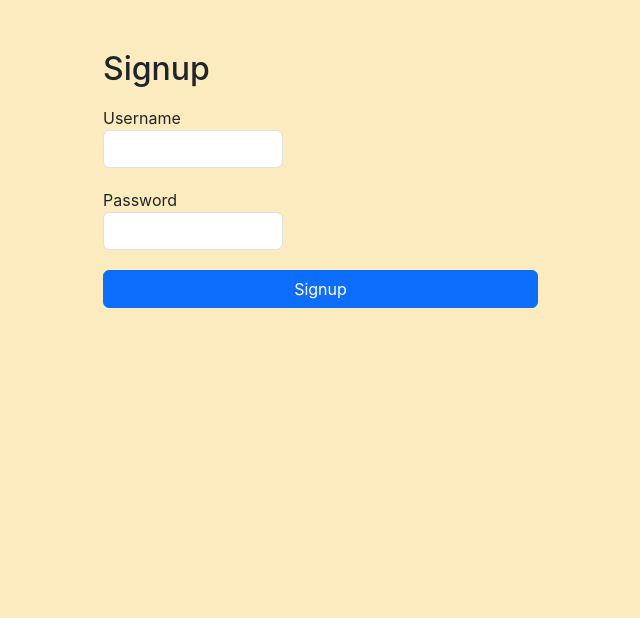
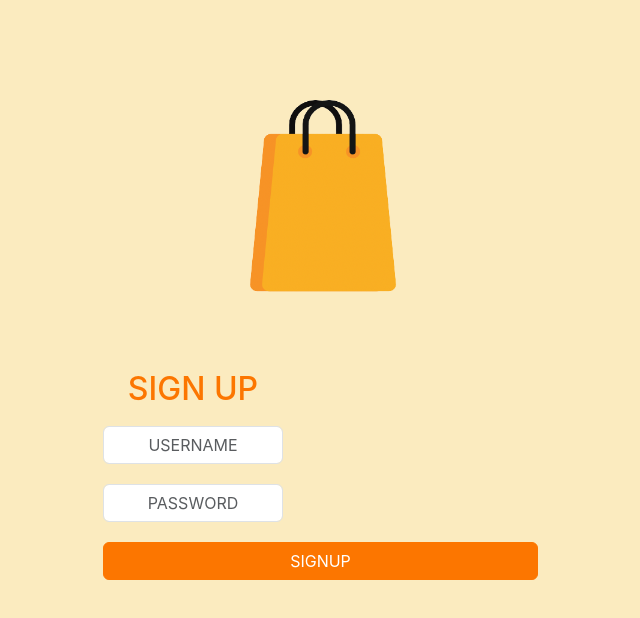
Before and after one commit to charanjose16/Prisewise, a React (Create React App) app in the folder client/: page /signup in a window 1280 px wide. Shown: the top 618 px of the page, without its empty margins (447-1087 px from the left). Built offline with nearby package versions, Linux system fonts and the light colour scheme.

Commit message:
signup page alignment

```diff
--- a/client/src/components/Signup.js
+++ b/client/src/components/Signup.js
@@ -33,16 +33,18 @@ const Signup = () => {
   };
 
   return (
-    <div>
-      <h2>Signup</h2>
+
+     <div className='signupbox'>
+      <img src="logo.png" alt="" width="300" height="280"></img>
+      <h2 className='signup'>SIGN UP</h2>
       <form onSubmit={handleSubmit}>
         <div className="form-group">
-          <label htmlFor="username">Username</label>
           <input
             type="text"
             className="form-control"
             id="username"
             name="username"
+            placeholder='USERNAME'
             value={username}
             onChange={handleChange}
             required
@@ -50,19 +52,20 @@ const Signup = () => {
         </div>
 
         <div className="form-group">
-          <label htmlFor="password">Password</label>
+
           <input
             type="password"
             className="form-control"
             id="password"
             name="password"
+            placeholder='PASSWORD'
             value={password}
             onChange={handleChange}
             required
           />
         </div>
         <button type="submit" className="btn btn-primary">
-          Signup
+          SIGNUP
         </button>
       </form>
     </div>
--- a/client/src/index.css
+++ b/client/src/index.css
@@ -22,6 +22,7 @@ button{
     justify-content: center;
     align-items: center;
     width: 435px;
+
   }
   img{
     margin-left: 70px;
@@ -37,3 +38,25 @@ h6{
 h1,span{
   color: rgb(244, 161, 8);
 }
+.signup{
+  text-align: center;
+}
+.signupbox{
+  margin-top: 40px;
+}
+.btn-primary{
+  background-color:rgb(252, 118, 0);
+  border-color: rgb(252, 118, 0);
+  transition-duration: 0.3s;
+}
+h2{
+  color: rgb(252, 118, 0);
+  transition-duration: 0.3s;
+}
+h2:hover{
+  color: rgb(254, 173, 0);
+}
+.btn-primary:hover{
+  background-color: rgb(254, 173, 0);
+  border-color:rgb(243, 197, 32) ;
+}
```
Also changed, not shown: client/public/logo.png.
